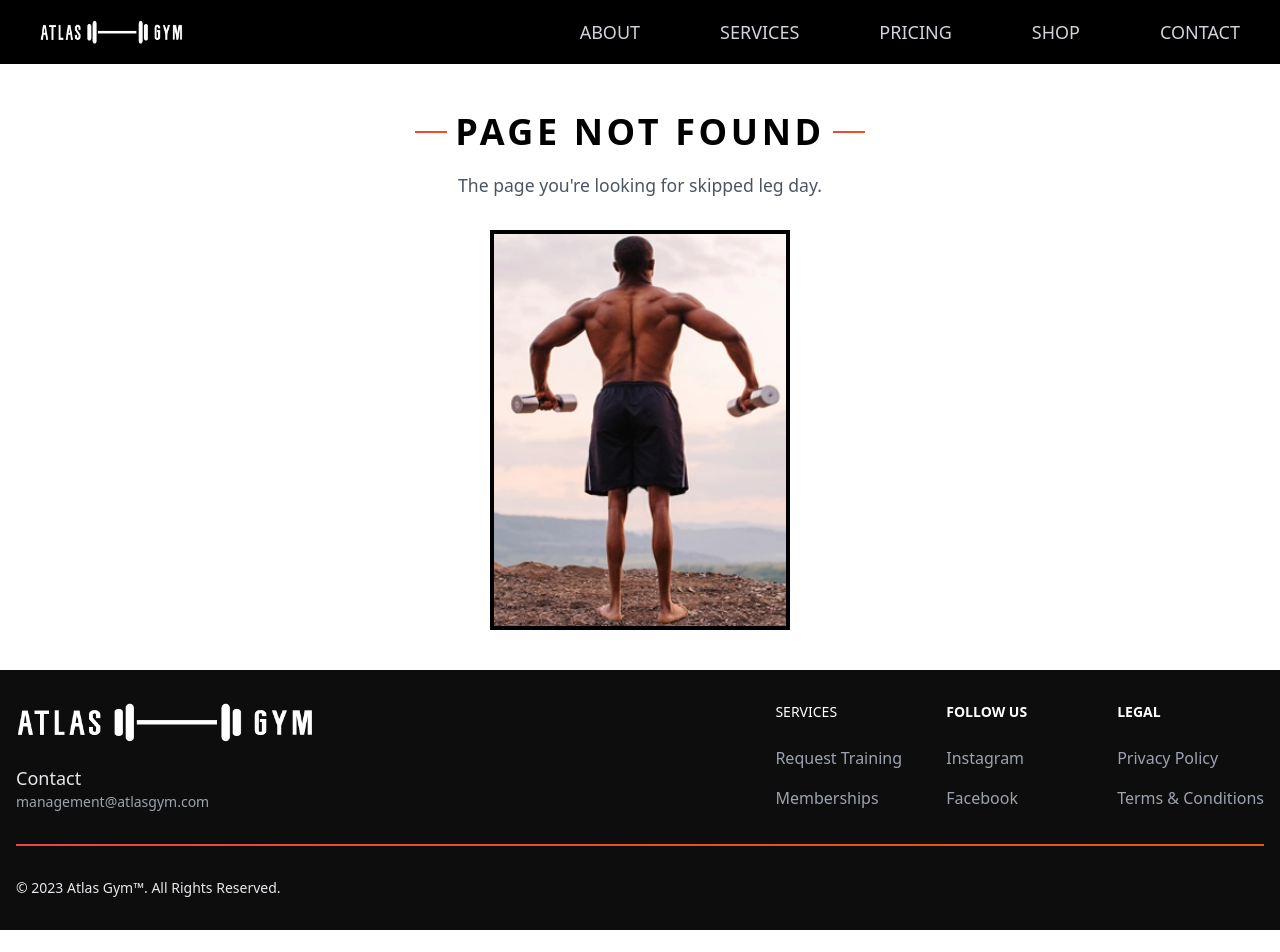
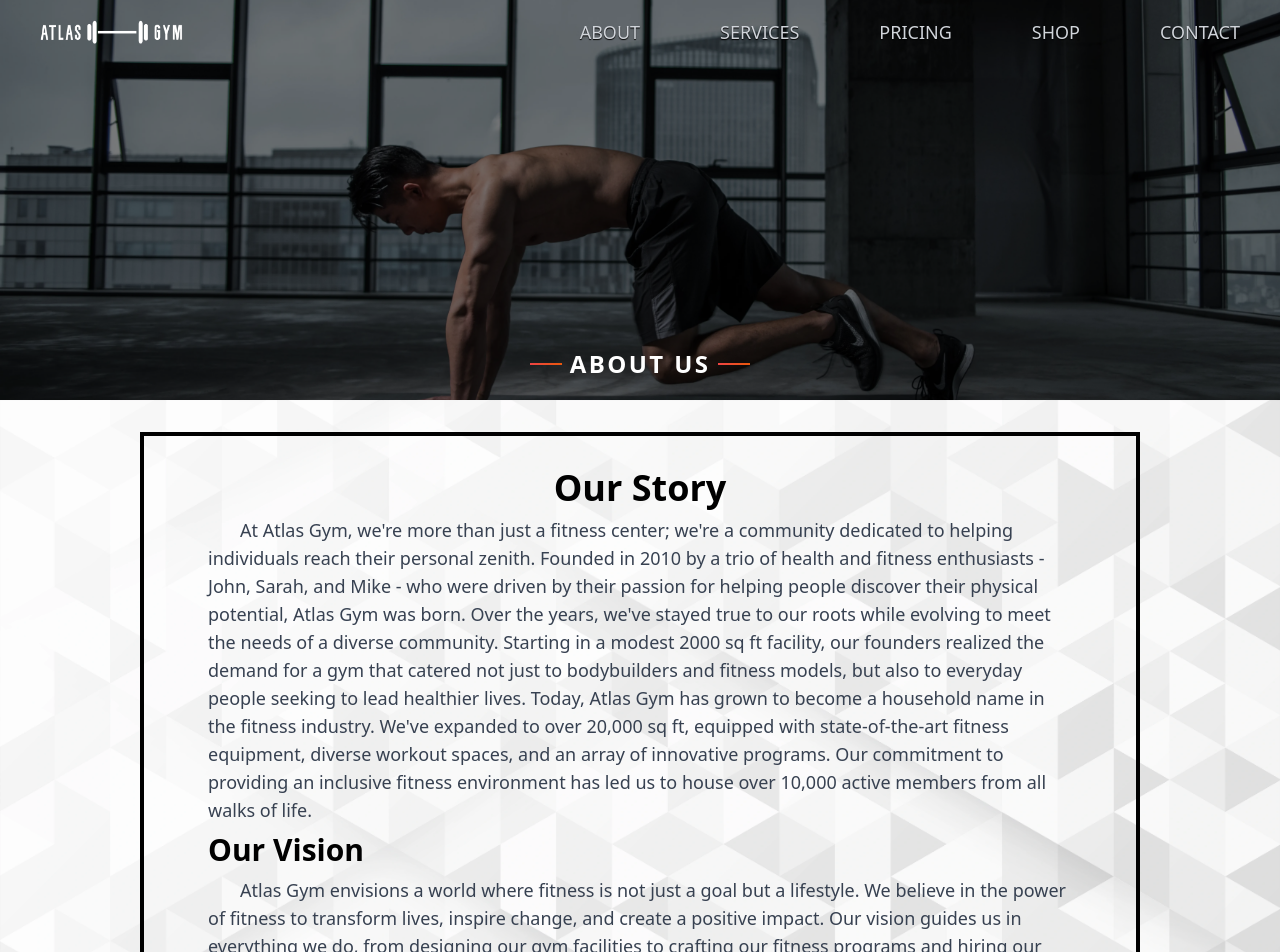
Before and after one commit to jll38/gym-site, a Next.js app: page /about in a window 1280 px wide. Before the commit this address had no page. Shown: the top 952 px of the page. Before the commit the page ends 930 px from the top, so only its background shows below. Built offline with nearby package versions, Linux system fonts and the light colour scheme.

Commit message:
about page

```diff
--- /dev/null
+++ b/src/pages/about.js
@@ -0,0 +1,76 @@
+import { PriceCard } from "./../components/priceCard";
+import { Footer } from "./../components/footer";
+import { Navbar } from "./../components/Navbar";
+import { useState } from "react";
+import Head from "next/head";
+import Image from "next/image";
+import { Inter } from "next/font/google";
+
+const inter = Inter({ subsets: ["latin"] });
+const title = "About Us";
+export default function Pricing() {
+  return (
+    <>
+      <Head>
+        <title>{title}</title>
+        <meta
+          name="description"
+          content="This is the story of Atlas Gym, from humble beginnings to where we are today!"
+        />
+        <meta name="viewport" content="width=device-width, initial-scale=1" />
+        <link rel="icon" href="/favicon.ico" />
+      </Head>
+      <main className="bg-black">
+        <Navbar />
+        <div className="h-[400px] w-full bg-black relative flex justify-center items-end">
+          <Image src="/images/sub-page-1.webp" className="object-cover" fill />
+          <div className="w-full h-full z-10 absolute bg-black/50"></div>
+          <div className="text-center text-2xl mt-10 mb-5 tracking-[.1em] uppercase flex justify-center items-center gap-2 font-semibold z-30 text-white">
+            <span>
+              <div className="w-8 h-[2px] bg-gradient-to-r from-red-500 to-orange-600"></div>
+            </span>
+            {title}
+            <span>
+              <div className="w-8 h-[2px] bg-gradient-to-r from-red-500 to-orange-600"></div>
+            </span>
+          </div>
+        </div>
+
+        <div className="bg-[url('/images/18410.webp')] bg-cover flex flex-col py-8 items-center border-b-2">
+          <div className="flex justify-center w-full">
+            <div className="w-[400px] text-sm sm:text-lg sm:w-[700px] md:w-[1000px] mx-[2rem] sm:mx-[6rem] text-gray-700 child:mb-2 border-4 border-black px-[4rem] py-[2rem]">
+              <h2 className="text-4xl text-black font-semibold text-center">Our Story</h2>
+              <div className="indent-[2rem] font-medium">
+                At Atlas Gym, we&apos;re more than just a fitness center;
+                we&apos;re a community dedicated to helping individuals reach
+                their personal zenith. Founded in 2010 by a trio of health and
+                fitness enthusiasts - John, Sarah, and Mike - who were driven by
+                their passion for helping people discover their physical
+                potential, Atlas Gym was born. Over the years, we&apos;ve stayed
+                true to our roots while evolving to meet the needs of a diverse
+                community. Starting in a modest 2000 sq ft facility, our
+                founders realized the demand for a gym that catered not just to
+                bodybuilders and fitness models, but also to everyday people
+                seeking to lead healthier lives. Today, Atlas Gym has
+                grown to become a household name in the fitness industry.
+                We&apos;ve expanded to over 20,000 sq ft, equipped with
+                state-of-the-art fitness equipment, diverse workout spaces, and
+                an array of innovative programs. Our commitment to providing an
+                inclusive fitness environment has led us to house over 10,000
+                active members from all walks of life.
+              </div>
+
+              <h2 className="text-3xl text-black font-semibold">Our Vision</h2>
+              <div className="indent-[2rem] font-medium">
+              Atlas Gym envisions a world where fitness is not just a goal but a lifestyle. We believe in the power of fitness to transform lives, inspire change, and create a positive impact. Our vision guides us in everything we do, from designing our gym facilities to crafting our fitness programs and hiring our staff.
+
+
+              </div>
+            </div>
+          </div>
+        </div>
+      </main>
+      <Footer />
+    </>
+  );
+}
--- a/src/pages/pricing.js
+++ b/src/pages/pricing.js
@@ -25,7 +25,7 @@ export default function Pricing() {
         <div className="h-[400px] w-full bg-black relative flex justify-center items-end">
           <Image src="/images/sub-page-1.webp" className="object-cover" fill />
           <div className="w-full h-full z-10 absolute bg-black/50"></div>
-          <div className="text-black  text-center text-2xl mt-10 mb-5 tracking-[.1em] uppercase flex justify-center items-center gap-2 font-semibold z-30 text-white">
+          <div className=" text-center text-2xl mt-10 mb-5 tracking-[.1em] uppercase flex justify-center items-center gap-2 font-semibold z-30 text-white">
             <span>
               <div className="w-8 h-[2px] bg-gradient-to-r from-red-500 to-orange-600"></div>
             </span>
```
